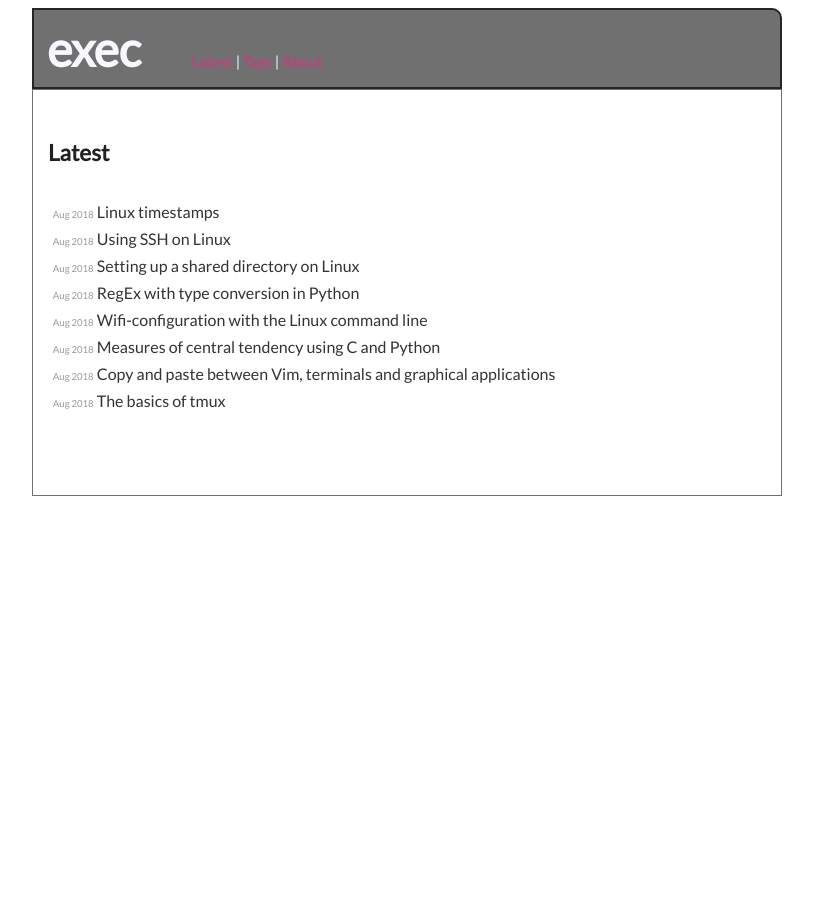
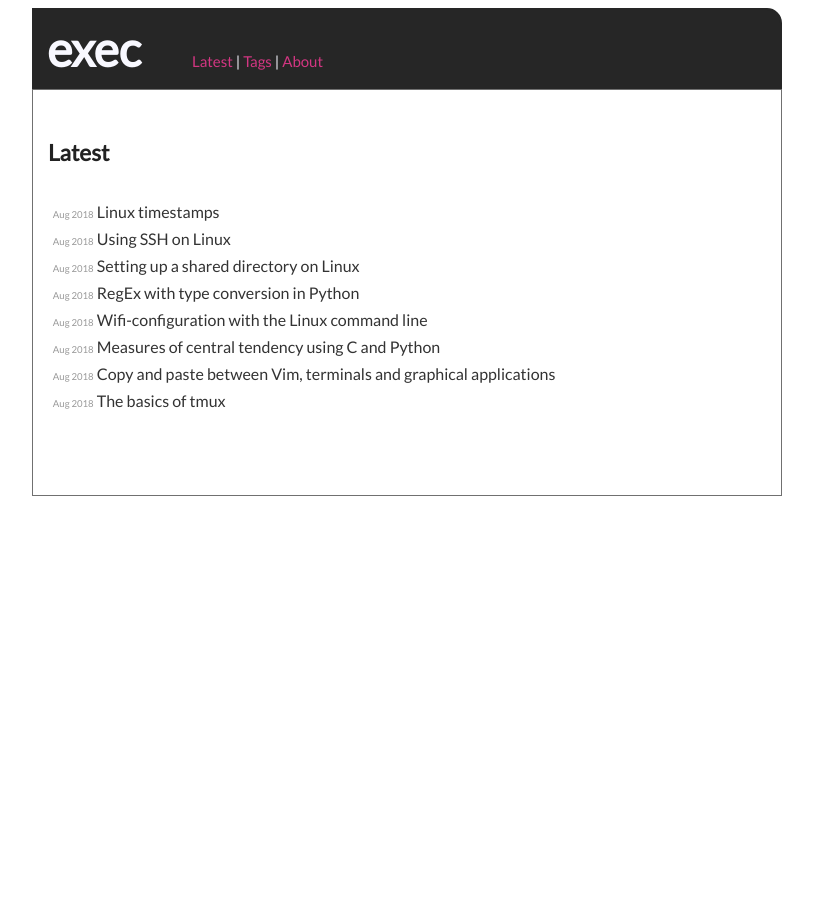
Before and after one commit to execas/execas.github.io, a Jekyll site: the page built from index.html, in a window 1280 px wide. Shown: the whole page, without its empty margins (233-1046 px from the left). Built offline with Jekyll 4.4.1, drawn with Linux system fonts in a browser that asks for light colours.

Commit message:
Update execas.css

```diff
--- a/css/execas.css
+++ b/css/execas.css
@@ -107,13 +107,13 @@ p {
 }
 
 .header {
-     background-color:#707070;
+     background-color:#262626;
      color: #f8f8ff;
      margin:0 auto;
      max-width: 720px;
      padding: 10px 13px 10px 13px;
      border: 2px solid #262626;
-     border-radius: 0px 10px 0px 0px;
+     border-radius: 0px 15px 0px 0px;
 }
 
 .header h1 {
```
